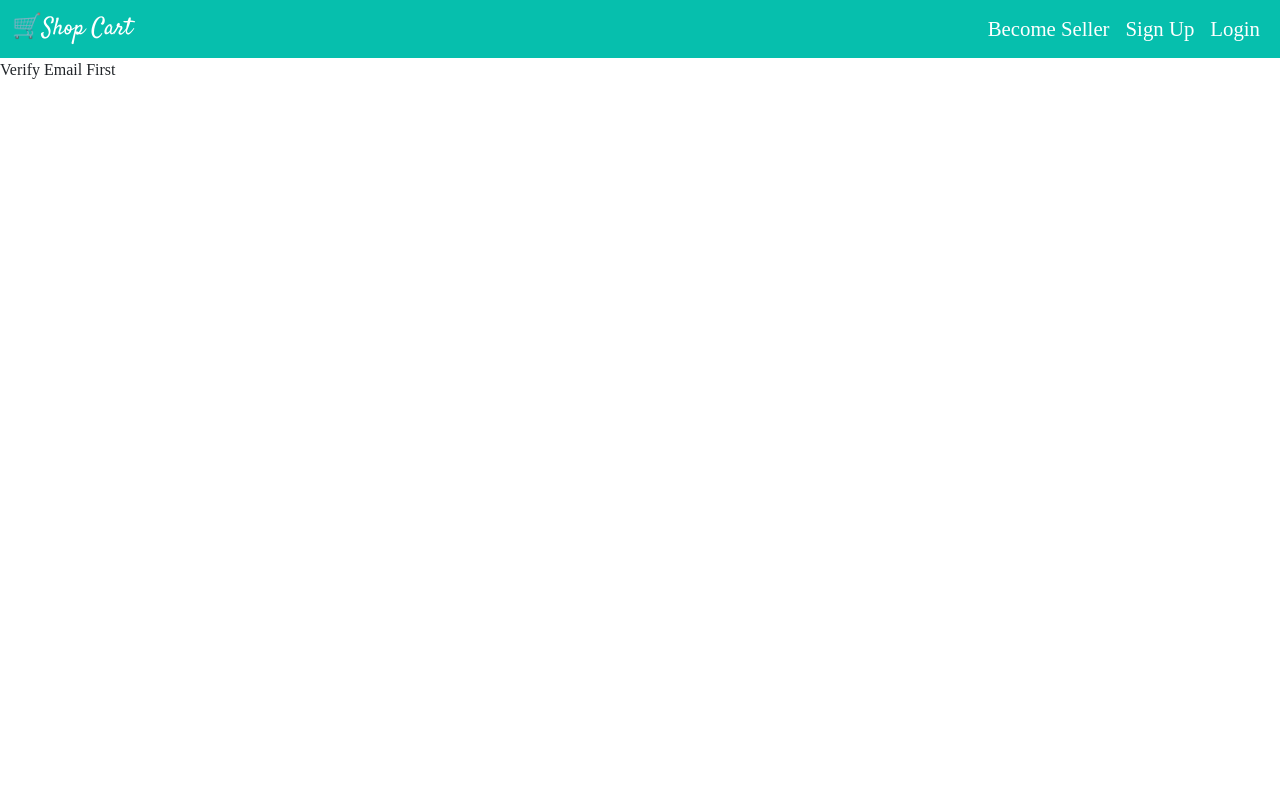
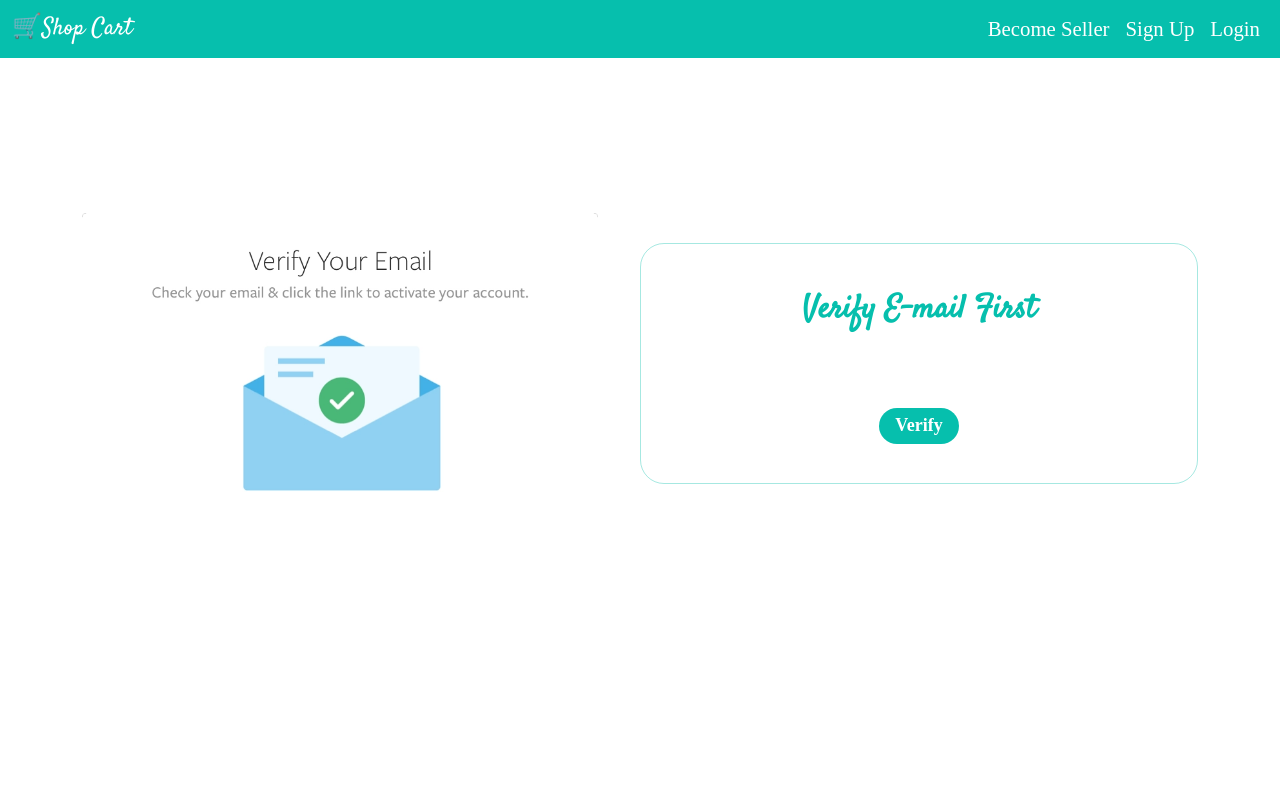
Before and after one commit to rks369/ShopCart2.0, a PHP site: template views/user/verify_email.php in a window 1280 px wide. Run offline with PHP 8.4, Linux system fonts and the light colour scheme; the template is opened without the code that fills it, so the values that code supplies are empty; some web fonts are replaced.

Commit message:
User Signup login done

```diff
--- a/index.php
+++ b/index.php
@@ -11,13 +11,14 @@ function authCheck()
     if (!isset($_SESSION['id'])) {
         require_once('views/user/login.php');
         exit;
-    } else  if ($_SESSION['id'] === -1) {
+    } else  if ($_SESSION['id'] === '-1') {
         require_once('views/user/verify_email.php');
         exit;
     }
 }
 
 $router->get('/', function () {
+    authCheck();
     include('views/home.php');
 });
 
--- a/models/user_model.php
+++ b/models/user_model.php
@@ -9,15 +9,17 @@ class User
     public string $email;
     public string $mobile;
     public string $password;
+    public string $status;
 
 
     public function __construct(array $data)
     {
-        $this->id=$data['id']??'-1';
+        $this->id = $data['id'] ?? '-1';
         $this->name = $data['name'] ?? '';
         $this->email = $data['email'] ?? '';
         $this->mobile = $data['modile'] ?? '';
         $this->password = $data['password'] ?? '';
+        $this->status = $data['status'] ?? '';
     }
 
 
--- a/views/user/change_password.php
+++ b/views/user/change_password.php
@@ -34,5 +34,5 @@ include('views/partials/header.php'); ?>
     </div>
 </div>
 <script src="/change_password.js"></script>
-<?
+<?php
 include('views/partials/tail.php');
--- a/views/user/verify_email.php
+++ b/views/user/verify_email.php
@@ -1,4 +1,19 @@
 <?php
 include('views/partials/head.php');
-include('views/partials/header.php');
-echo "Verify Email First";
+include('views/partials/header.php'); ?>
+<div class="container">
+    <div class="left">
+        <img src="static/images/verify-email.png">
+    </div>
+    <div class="right card">
+        <br>
+        <h1 class="heading">Verify E-mail First</h1>
+        <br>
+        <br>
+        <a id="loginBtn" class="primaryButton">Verify</a>
+        <br>
+    </div>
+</div>
+<script src="static/js/login.js"></script>
+<?php
+include('views/partials/tail.php');
```
Also changed, not shown: controllers/user_controller.php (+25 -5 lines), routes/user_route.php (+5 -6 lines), static/images/verify-email.png (added).
